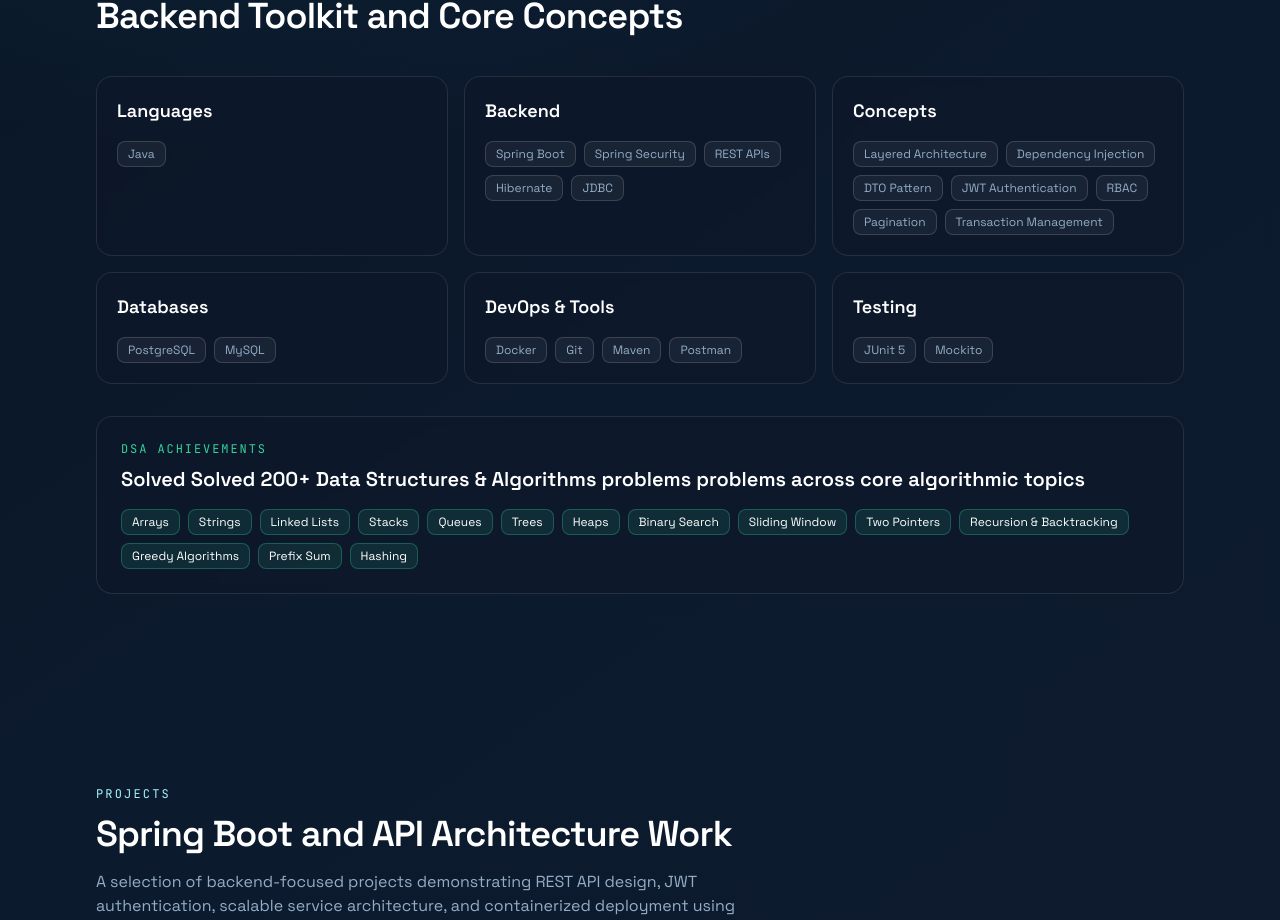
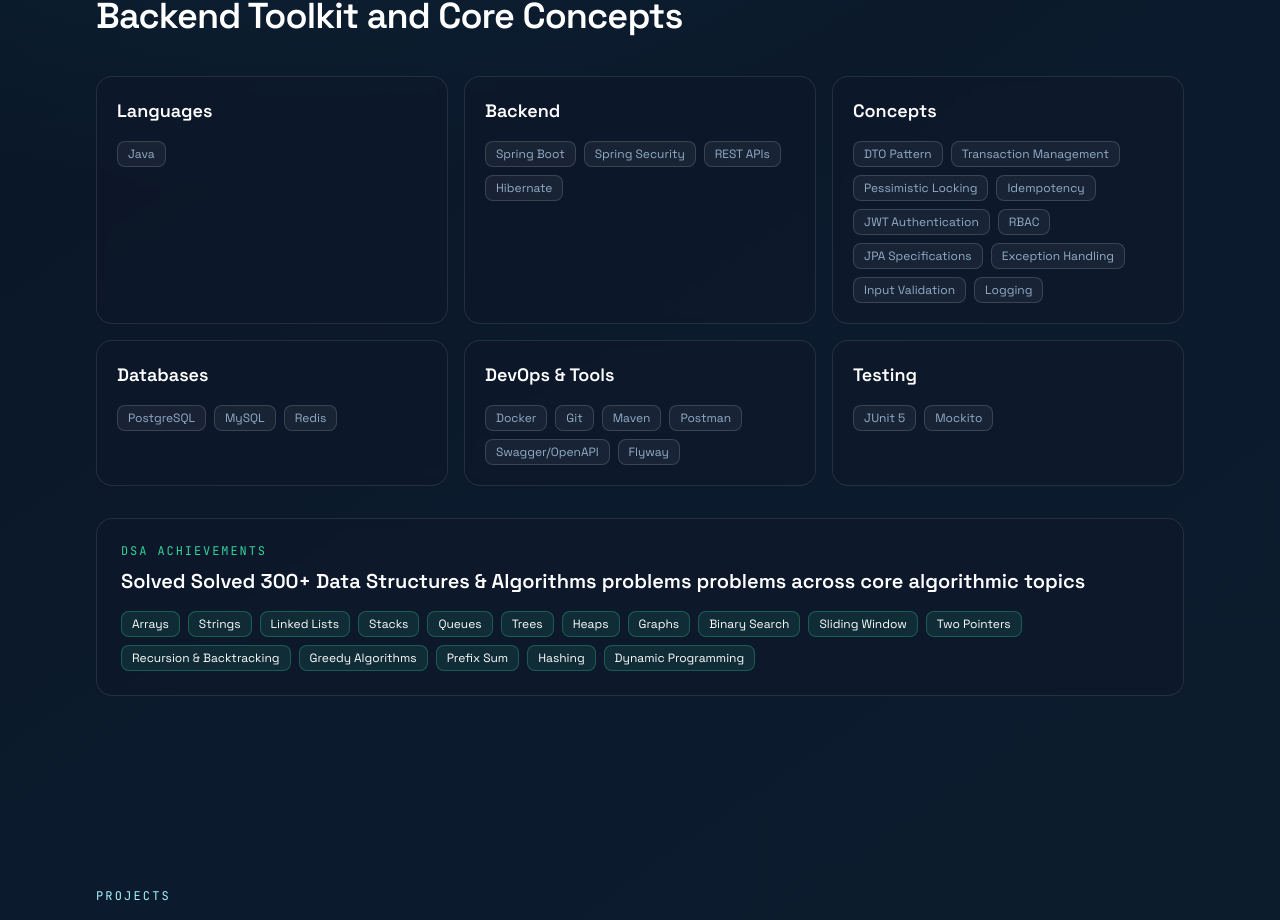
Before and after one commit to pranshu-2853/portfolio-website, a Next.js app: page / in a window 1280 px wide. Shown: the part 1411-2331 px from the top of the page. Built offline with nearby package versions, Linux system fonts and the light colour scheme.

Commit message:
added new concepts in skills section

```diff
--- a/data/skills.ts
+++ b/data/skills.ts
@@ -11,29 +11,31 @@
       "Spring Boot",
       "Spring Security",
       "REST APIs",
-      "Hibernate",
-      "JDBC"
+      "Hibernate"
     ]
   },
   {
     title: "Concepts",
     items: [
-      "Layered Architecture",
-      "Dependency Injection",
       "DTO Pattern",
+      "Transaction Management",
+      "Pessimistic Locking",
+      "Idempotency",
       "JWT Authentication",
       "RBAC",
-      "Pagination",
-      "Transaction Management"
+      "JPA Specifications",
+      "Exception Handling",
+      "Input Validation",
+      "Logging"
     ]
   },
   {
     title: "Databases",
-    items: ["PostgreSQL", "MySQL"]
+    items: ["PostgreSQL", "MySQL", "Redis"]
   },
   {
     title: "DevOps & Tools",
-    items: ["Docker", "Git", "Maven", "Postman"]
+    items: ["Docker", "Git", "Maven", "Postman", "Swagger/OpenAPI", "Flyway"]
   },
   {
     title: "Testing",
@@ -42,7 +44,7 @@
 ];
 
 export const dsaAchievement: DsaAchievement = {
-  solvedCount: "Solved 200+ Data Structures & Algorithms problems",
+  solvedCount: "Solved 300+ Data Structures & Algorithms problems",
   topics: [
     "Arrays",
     "Strings",
@@ -51,12 +53,14 @@
     "Queues",
     "Trees",
     "Heaps",
+    "Graphs",
     "Binary Search",
     "Sliding Window",
     "Two Pointers",
     "Recursion & Backtracking",
     "Greedy Algorithms",
     "Prefix Sum",
-    "Hashing"
+    "Hashing",
+    "Dynamic Programming"
   ]
 };
```
